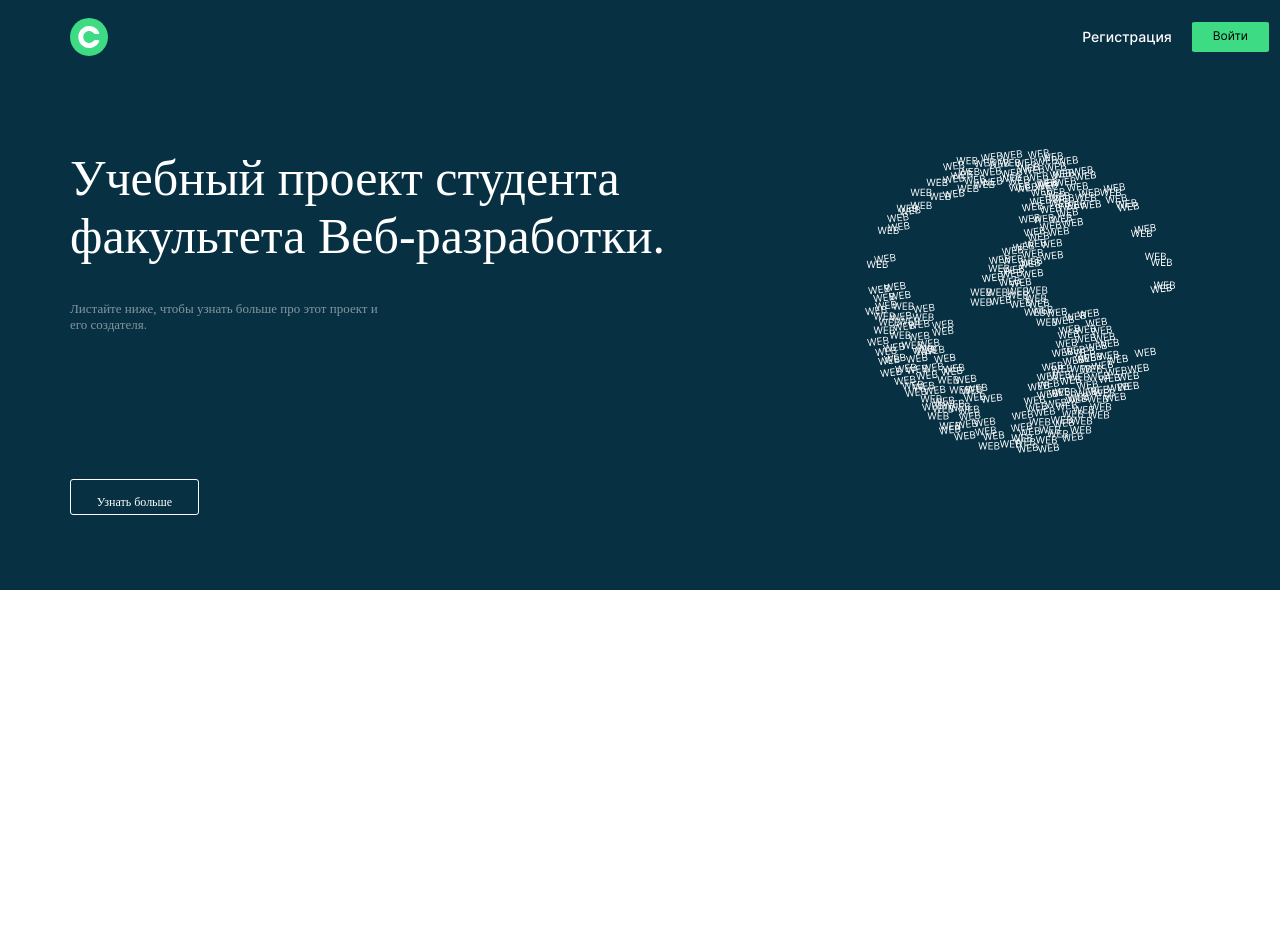
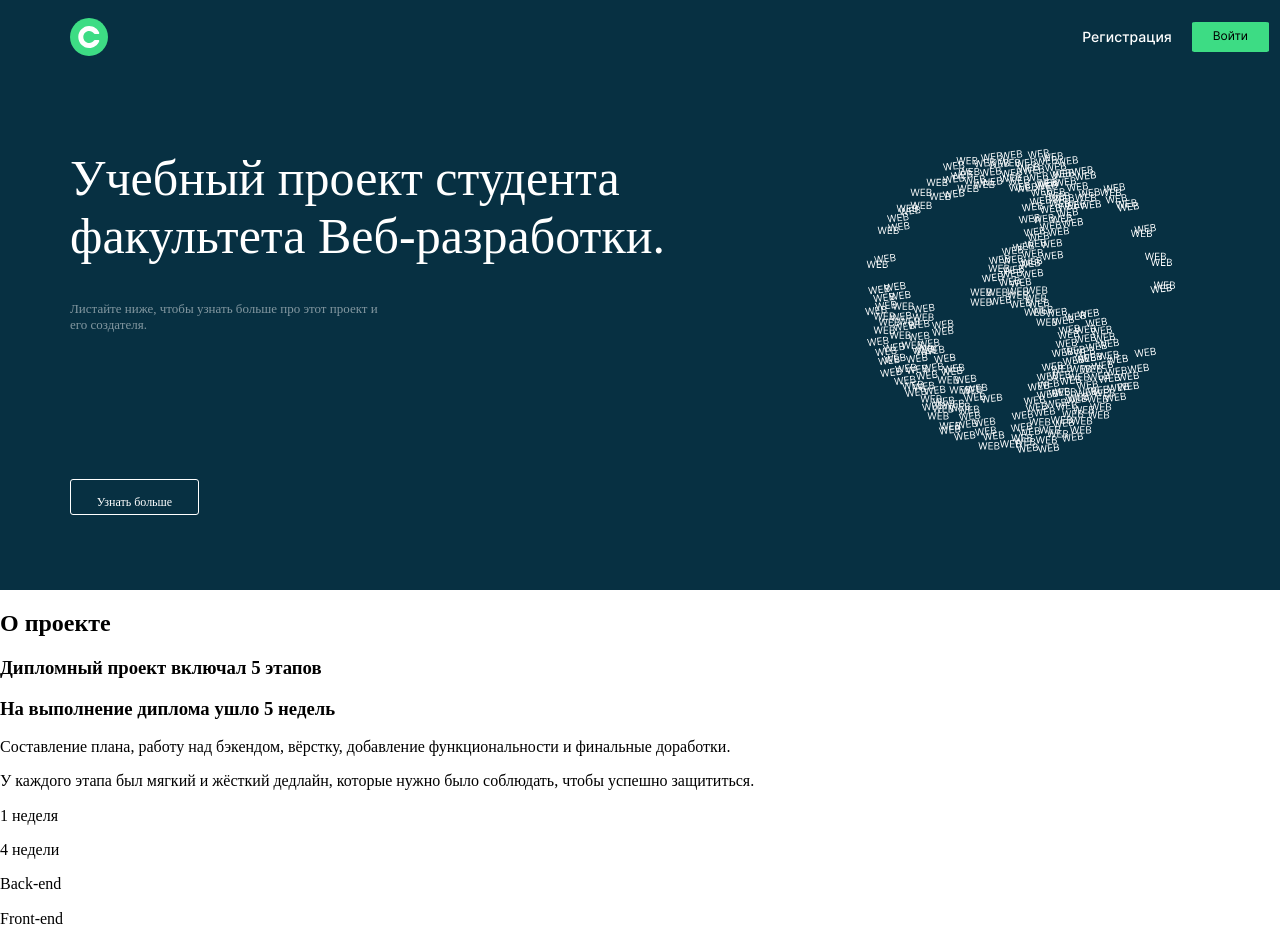
Before and after one commit to burlake/movies-explorer-frontend, a React (Create React App) app: page / in a window 1280 px wide. Before the commit the page ends 800 px from the top, so only its background shows below. Built offline with nearby package versions, Linux system fonts and the light colour scheme; the HTML template or start-up script is replaced by a standard one.

Commit message:
about project section without css

```diff
--- a/src/components/Main/Main.css
+++ b/src/components/Main/Main.css
@@ -1,5 +1,7 @@
 @import url(../../vendor/normalize.css);
 @import url(../../vendor/fonts/fonts.css);
+
+/* MAIN - about - часть об учебном проекте */
 
 .page__about {
   display: flex;
@@ -23,9 +25,9 @@
 }
 
 .about__container {
+  margin-left: 70px;
   display: flex;
   flex-direction: column;
-  margin-left: 70px;
   width: calc(640/1280*100%);
 }
 
@@ -44,47 +46,47 @@
 }
 
 .about__title {
+  color: #FFFFFF;
   margin: 0 0 36px 0;
+  font-weight: 400;
   font-size: 50px;
-  font-weight: 400;
   line-height: 58px;
-  color: #FFFFFF;
 }
 
 @media screen and (max-width:1023px) {
   .about__title {
     text-align: center;
     margin-bottom: 22px;
+    font-weight: 400;
     font-size: 40px;
-    font-weight: 400;
     line-height: 50px;
   }
 }
 
 @media screen and (max-width:767px) {
   .about__title {
+    font-weight: 400;
     font-size: 30px;
-    font-weight: 400;
     line-height: 38px;
     letter-spacing: -1.2px;
   }
 }
 
 .about__subtitle {
+  color: rgba(255, 255, 255, .5);
   margin: 0;
   margin-bottom: 146px;
   max-width: 310px;
+  font-weight: 400;
   font-size: 13px;
-  font-weight: 400;
   line-height: normal;
-  color: rgba(255, 255, 255, .5)
 }
 
 @media screen and (max-width:1023px) {
   .about__subtitle {
-    text-align: center;
     margin-bottom: 92px;
     max-width: 260px;
+    text-align: center;
   }
 }
 
@@ -98,6 +100,7 @@
   display: block;
   border-radius: 3px;
   border: 1px solid #FFFFFF;
+  color: #FFFFFF;
   width: 129px;
   min-height: 36px;
   padding-top: 10px;
@@ -108,7 +111,6 @@
   font-weight: 500;
   line-height: 16px;
   background-color: transparent;
-  color: #FFFFFF;;
 }
 
 @media (hover: hover) and (pointer: fine) {
@@ -134,24 +136,26 @@
 }
 
 .about__decorate {
+  height: 304px;
   width: 310px;
-  height: 304px;
   margin-right: 70px;
   background-size: cover;
 }
 
 @media screen and (max-width:1023px) {
   .about__decorate {
-    order: -1;
     margin-right: 0;
     margin-bottom: 48px;
+    order: -1;
   }
 }
 
 @media screen and (max-width:767px) {
   .about__decorate {
+    height: calc(206px + (304 - 206)*((100vw - 320px)/(768 - 320)));
     width: calc(210px + (310 - 210)*((100vw - 320px)/(768 - 320)));
-    height: calc(206px + (304 - 206)*((100vw - 320px)/(768 - 320)));
     margin-bottom: 44px;
   }
 }
+
+/* MAIN - about - часть о проекте */
--- a/src/components/Main/Main.jsx
+++ b/src/components/Main/Main.jsx
@@ -27,7 +27,8 @@ function Main({ name, dataUser }) {
 //   }
 
   return (
-  <section className="header about page__about ">
+    <>
+      <section className="header about page__about ">
     <div className="about__container">
       <h1 className="about__title">Учебный проект студента факультета Веб-разработки.</h1>
       <p className="about__subtitle">Листайте ниже, чтобы узнать больше про этот проект и его создателя.</p>
@@ -36,6 +37,23 @@ function Main({ name, dataUser }) {
     </div>
     <div className="about__decorate"></div>
   </section>
+  <section className="project page__project">
+      <h2 className="project__title">О проекте</h2>
+      <div className="project__container">
+        <h3 className="project__subtitle">Дипломный проект включал 5 этапов</h3>
+        <h3 className="project__subtitle">На выполнение диплома ушло 5 недель</h3>
+        <p className="project__description">Составление плана, работу над бэкендом, вёрстку, добавление функциональности и финальные доработки.</p>
+        <p className="project__description">У каждого этапа был мягкий и жёсткий дедлайн, которые нужно было соблюдать, чтобы успешно защититься.</p>
+      </div>
+      <div className="project__time-line">
+        <p className="project__progress project__progress_backend" >1 неделя</p>
+        <p className="project__progress">4 недели</p>
+        <p className="project__text">Back-end</p>
+        <p className="project__text">Front-end</p>
+      </div>
+  </section>
+    </>
+
 
 // function Header() {
 //   return (
```
